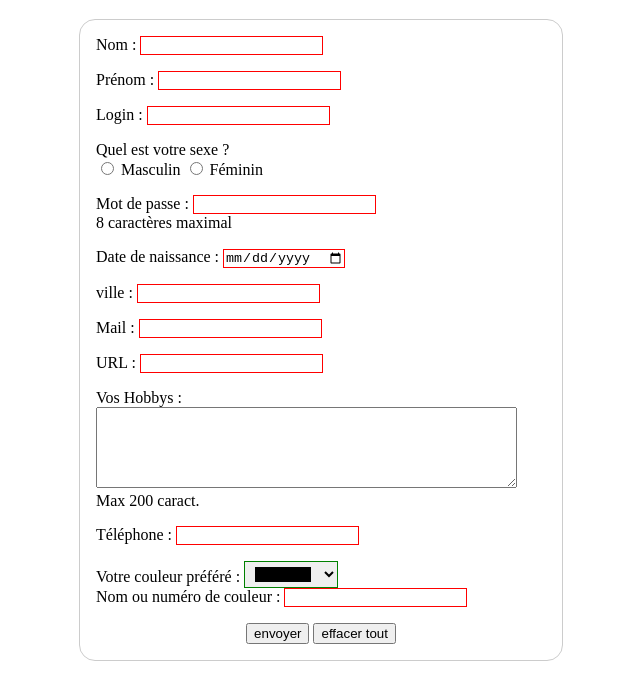
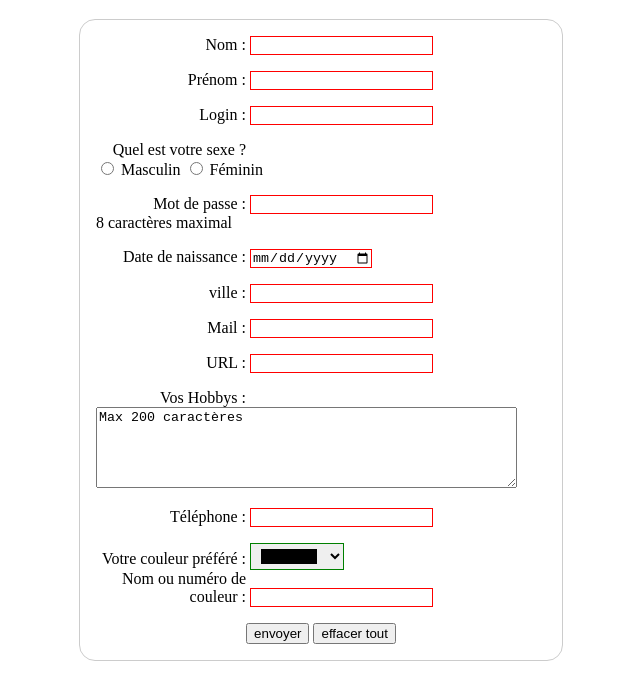
Before and after one commit to raphael1979/formulaire, a plain HTML site: page index.html in a window 1280 px wide. Shown: the part 61-760 px from the top of the page, without its empty margins (319-959 px from the left). Drawn offline with nearby package versions, Linux system fonts and the light colour scheme.

Commit message:
modif css

```diff
--- a/index.html
+++ b/index.html
@@ -48,7 +48,7 @@
 		</div>
 		<div>
 			<label for="interet">Vos Hobbys : </label>
-			<textarea rows="5" cols="50" name="hobbys" required></textarea>Max 200 caract.
+			<textarea rows="5" cols="50" name="hobbys" required>Max 200 caractères</textarea>
 		</div>
 		<div>
 			<label for="tel">Téléphone : </label>
@@ -60,7 +60,7 @@
 			<label for="color">Nom ou numéro de couleur : </label>
 			<input type="text" name="couleur" required>
 		</div>
-		<div class="stock">
+		<div class="button">
 			<input type="button" value="envoyer" id="envoyer">
 			<input type="reset" value="effacer tout">
 
--- a/style.css
+++ b/style.css
@@ -20,6 +20,12 @@ input:invalid {
 input:valid {
   border: 1px solid green;
 }
-.stock{
+.button{
 	text-align: center;
 }
+label {
+    /* To make sure that all labels have the same size and are properly aligned */
+    display: inline-block;
+    width: 150px;
+    text-align: right;
+}
```
